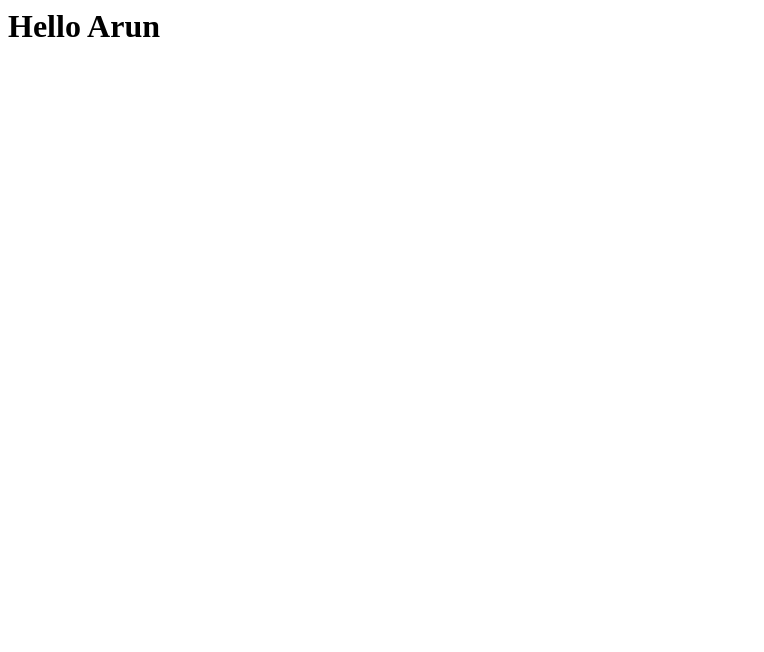
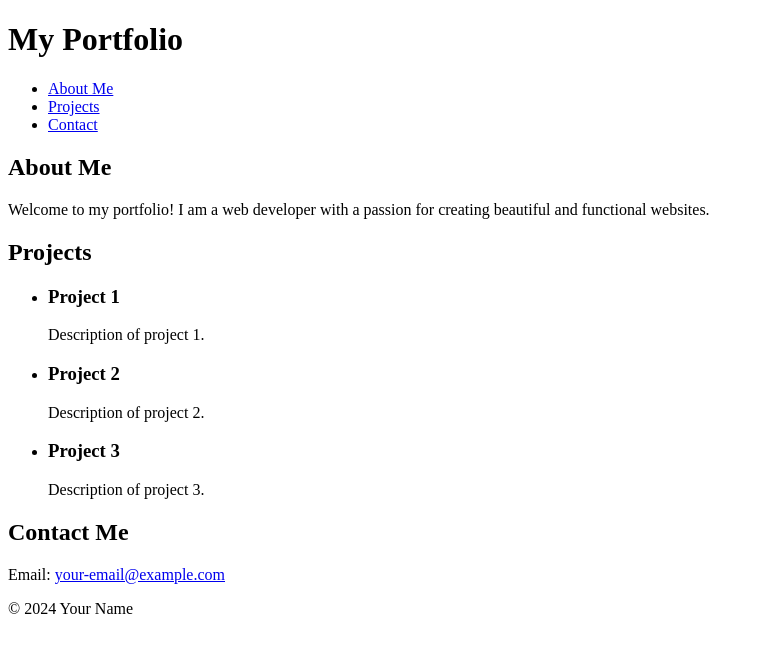
Before and after one commit to arunkrana5/arunkrana5.github.io, a plain HTML site: page index.html in a window 1280 px wide. Shown: the whole page, without its empty margins (0-764 px from the left). Drawn offline with Linux system fonts and the light colour scheme.

Commit message:
Update index.html

```diff
--- a/index.html
+++ b/index.html
@@ -1 +1,53 @@
-<h1>Hello Arun</h1>
+<!DOCTYPE html>
+<html lang="en">
+<head>
+    <meta charset="UTF-8">
+    <meta name="viewport" content="width=device-width, initial-scale=1.0">
+    <title>My Portfolio</title>
+    <link rel="stylesheet" href="styles.css">
+</head>
+<body>
+    <header>
+        <h1>My Portfolio</h1>
+        <nav>
+            <ul>
+                <li><a href="#about">About Me</a></li>
+                <li><a href="#projects">Projects</a></li>
+                <li><a href="#contact">Contact</a></li>
+            </ul>
+        </nav>
+    </header>
+
+    <section id="about">
+        <h2>About Me</h2>
+        <p>Welcome to my portfolio! I am a web developer with a passion for creating beautiful and functional websites.</p>
+    </section>
+
+    <section id="projects">
+        <h2>Projects</h2>
+        <ul>
+            <li>
+                <h3>Project 1</h3>
+                <p>Description of project 1.</p>
+            </li>
+            <li>
+                <h3>Project 2</h3>
+                <p>Description of project 2.</p>
+            </li>
+            <li>
+                <h3>Project 3</h3>
+                <p>Description of project 3.</p>
+            </li>
+        </ul>
+    </section>
+
+    <section id="contact">
+        <h2>Contact Me</h2>
+        <p>Email: <a href="mailto:your-email@example.com">your-email@example.com</a></p>
+    </section>
+
+    <footer>
+        <p>&copy; 2024 Your Name</p>
+    </footer>
+</body>
+</html>
```
